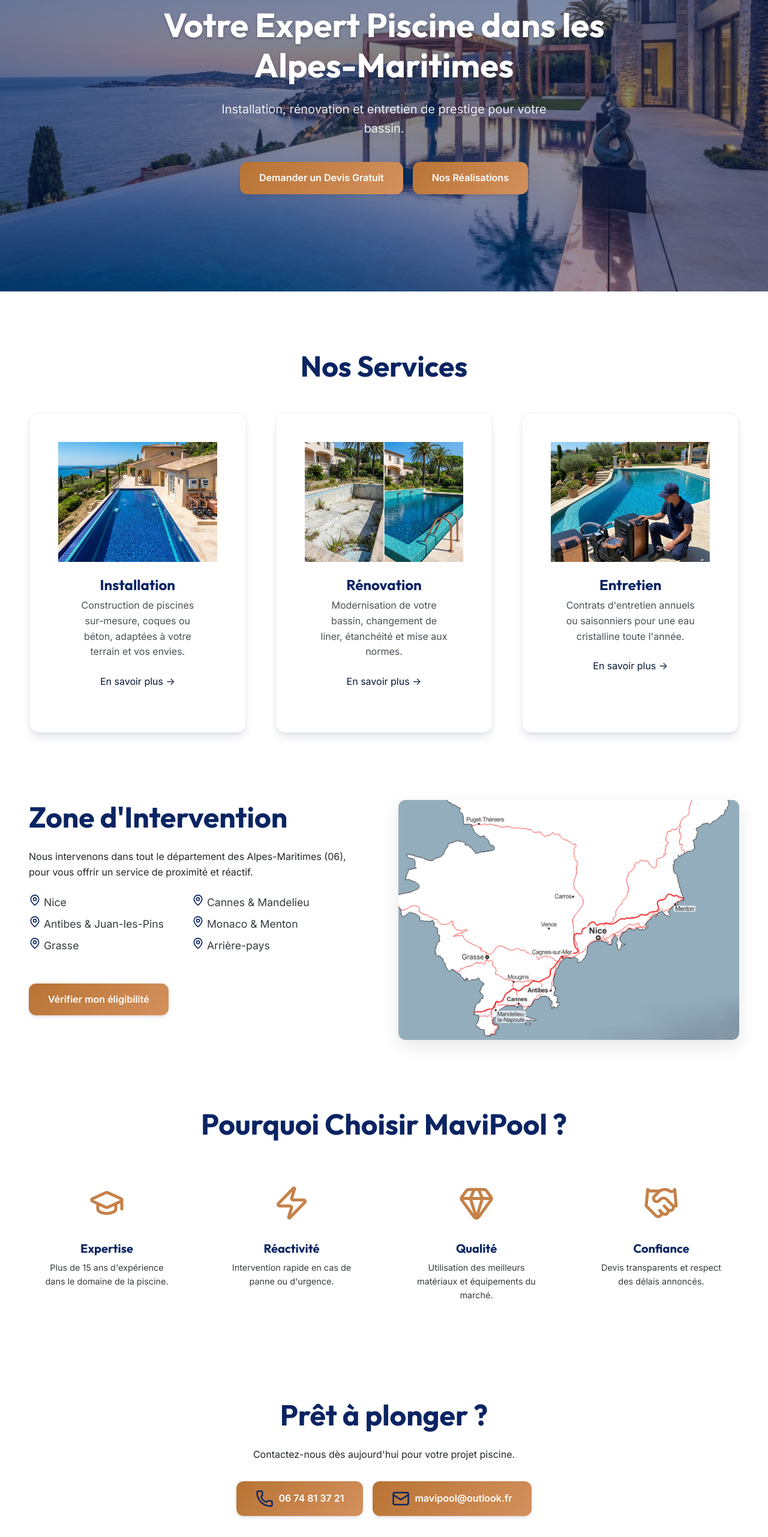
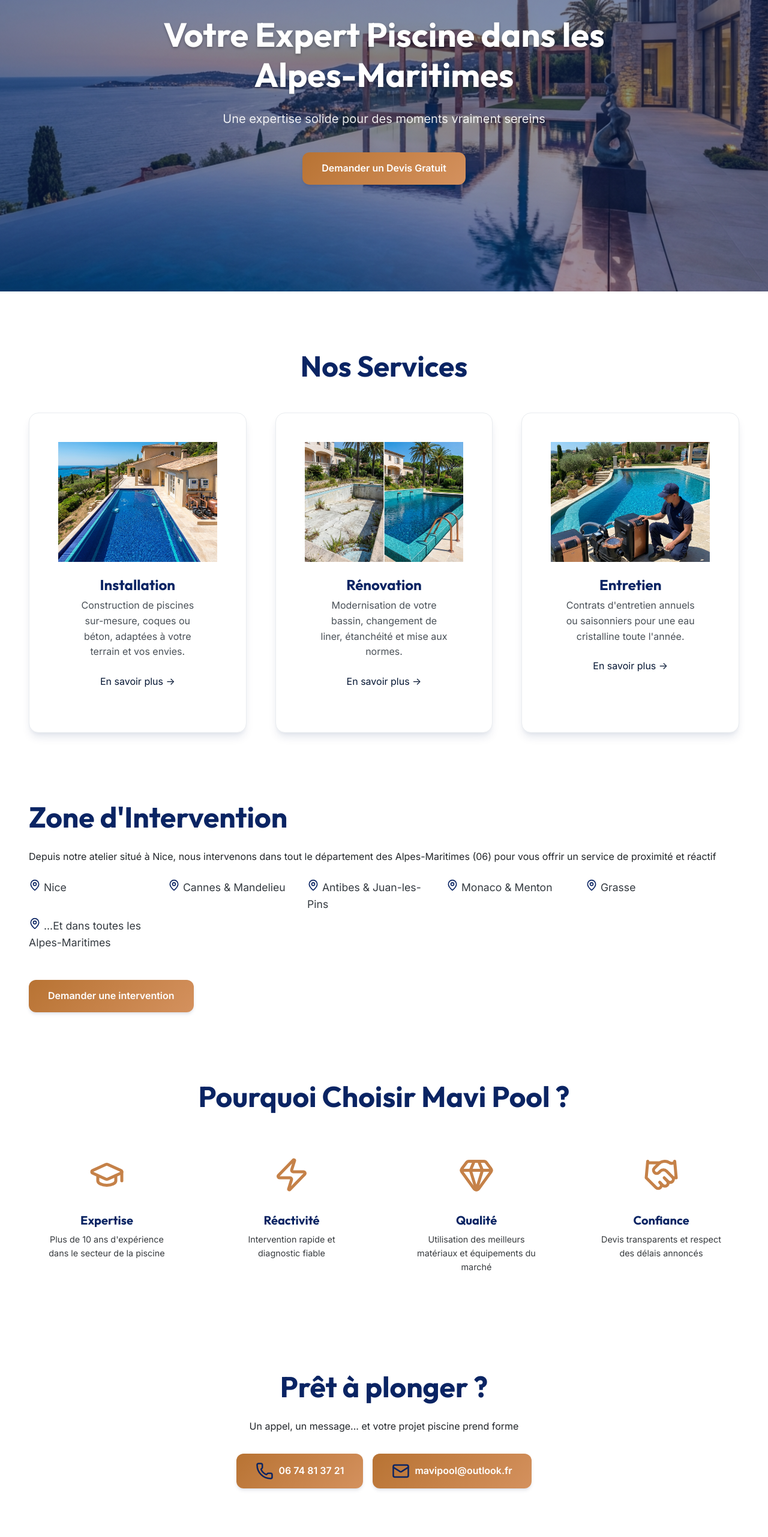
Before and after one commit to Dorian-Raud/MaviPool, a Next.js app: page / in a window 1280 px wide. Shown: the part 234-2797 px from the top of the page at 60% size. Built offline with nearby package versions, Linux system fonts and the light colour scheme.

Commit message:
Fix : style homepage

```diff
--- a/components/Footer.js
+++ b/components/Footer.js
@@ -11,7 +11,7 @@
                 <div className={styles.footerContent}>
                     <div className={styles.footerSection}>
                         <h3 className={styles.footerTitle}>
-                            <span className={styles.logoText}>Mavi</span>
+                            <span className={styles.logoText}>Mavi </span>
                             <span className={styles.logoAccent}>Pool</span>
                         </h3>
                         <p className={styles.footerDescription}>
--- a/pages/index.js
+++ b/pages/index.js
@@ -20,13 +20,10 @@
                 <section className={styles.hero} style={{ backgroundImage: 'linear-gradient(rgba(10, 36, 99, 0.6), rgba(10, 36, 99, 0.4)), url("/images/hero.png")' }}>
                     <div className={styles.heroContent}>
                         <h1>Votre Expert Piscine dans les Alpes-Maritimes</h1>
-                        <p>Installation, rénovation et entretien de prestige pour votre bassin.</p>
+                        <p>Une expertise solide pour des moments vraiment sereins</p>
                         <div className={styles.heroButtons}>
                             <Link href="/#contact" className="btn btn-primary">
                                 Demander un Devis Gratuit
-                            </Link>
-                            <Link href="/realisations" className="btn btn-outline">
-                                Nos Réalisations
                             </Link>
                         </div>
                     </div>
@@ -82,22 +79,18 @@
                         <div className="grid grid-2">
                             <div className={styles.zoneContent}>
                                 <h2>Zone d'Intervention</h2>
-                                <p>Nous intervenons dans tout le département des Alpes-Maritimes (06), pour vous offrir un service de proximité et réactif.</p>
+                                <p>Depuis notre atelier situé à Nice, nous intervenons dans tout le département des Alpes-Maritimes (06) pour vous offrir un service de proximité et réactif</p>
                                 <ul className={styles.cityList}>
                                     <li><MapPin size={20} color="#0A2463" /> Nice</li>
                                     <li><MapPin size={20} color="#0A2463" /> Cannes & Mandelieu</li>
                                     <li><MapPin size={20} color="#0A2463" /> Antibes & Juan-les-Pins</li>
                                     <li><MapPin size={20} color="#0A2463" /> Monaco & Menton</li>
                                     <li><MapPin size={20} color="#0A2463" /> Grasse</li>
-                                    <li><MapPin size={20} color="#0A2463" /> Arrière-pays</li>
+                                    <li><MapPin size={20} color="#0A2463" /> ...Et dans toutes les Alpes-Maritimes</li>
                                 </ul>
                                 <Link href="/#contact" className="btn btn-primary mt-md">
-                                    Vérifier mon éligibilité
+                                    Demander une intervention
                                 </Link>
-                            </div>
-                            <div className={styles.mapContainer}>
-                                <div className={styles.mapPlaceholder} style={{ backgroundImage: 'url("/images/alpes-maritimes53.gif")', backgroundSize: 'cover', backgroundPosition: 'center' }}>
-                                </div>
                             </div>
                         </div>
                     </div>
@@ -106,27 +99,27 @@
                 {/* Why Choose Us */}
                 <section className="section bg-primary text-white">
                     <div className="container">
-                        <h2 className="text-center mb-xl">Pourquoi Choisir MaviPool ?</h2>
+                        <h2 className="text-center mb-xl">Pourquoi Choisir Mavi Pool ?</h2>
                         <div className="grid grid-4">
                             <div className={styles.feature}>
                                 <div className={styles.featureIcon}><GraduationCap size={60} color="#c58148" /></div>
                                 <h3>Expertise</h3>
-                                <p>Plus de 15 ans d'expérience dans le domaine de la piscine.</p>
+                                <p>Plus de 10 ans d'expérience dans le secteur de la piscine</p>
                             </div>
                             <div className={styles.feature}>
                                 <div className={styles.featureIcon}><Zap size={60} color="#c58148" /></div>
                                 <h3>Réactivité</h3>
-                                <p>Intervention rapide en cas de panne ou d'urgence.</p>
+                                <p>Intervention rapide et diagnostic fiable</p>
                             </div>
                             <div className={styles.feature}>
                                 <div className={styles.featureIcon}><Gem size={60} color="#c58148" /></div>
                                 <h3>Qualité</h3>
-                                <p>Utilisation des meilleurs matériaux et équipements du marché.</p>
+                                <p>Utilisation des meilleurs matériaux et équipements du marché</p>
                             </div>
                             <div className={styles.feature}>
                                 <div className={styles.featureIcon}><Handshake size={60} color="#c58148" /></div>
                                 <h3>Confiance</h3>
-                                <p>Devis transparents et respect des délais annoncés.</p>
+                                <p>Devis transparents et respect des délais annoncés</p>
                             </div>
                         </div>
                     </div>
@@ -136,7 +129,7 @@
                 <section id="contact" className="section">
                     <div className="container text-center">
                         <h2>Prêt à plonger ?</h2>
-                        <p className="mb-lg">Contactez-nous dès aujourd'hui pour votre projet piscine.</p>
+                        <p className="mb-lg">Un appel, un message... et votre projet piscine prend forme</p>
                         <div className={styles.ctaGroup}>
                             <CallButton />
                             <MailButton />
```
Also changed, not shown: public/images/logo-final-forme.png.
